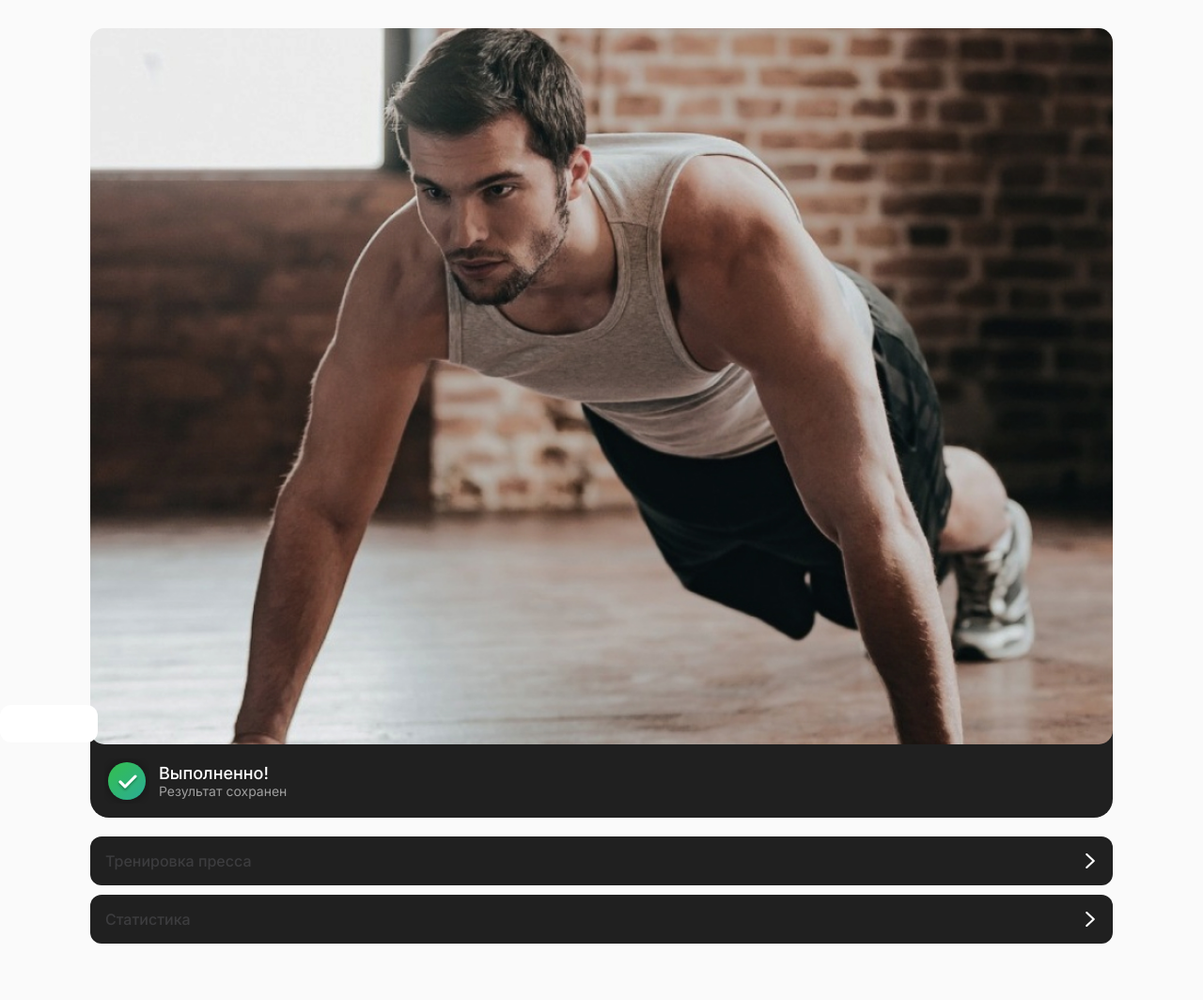
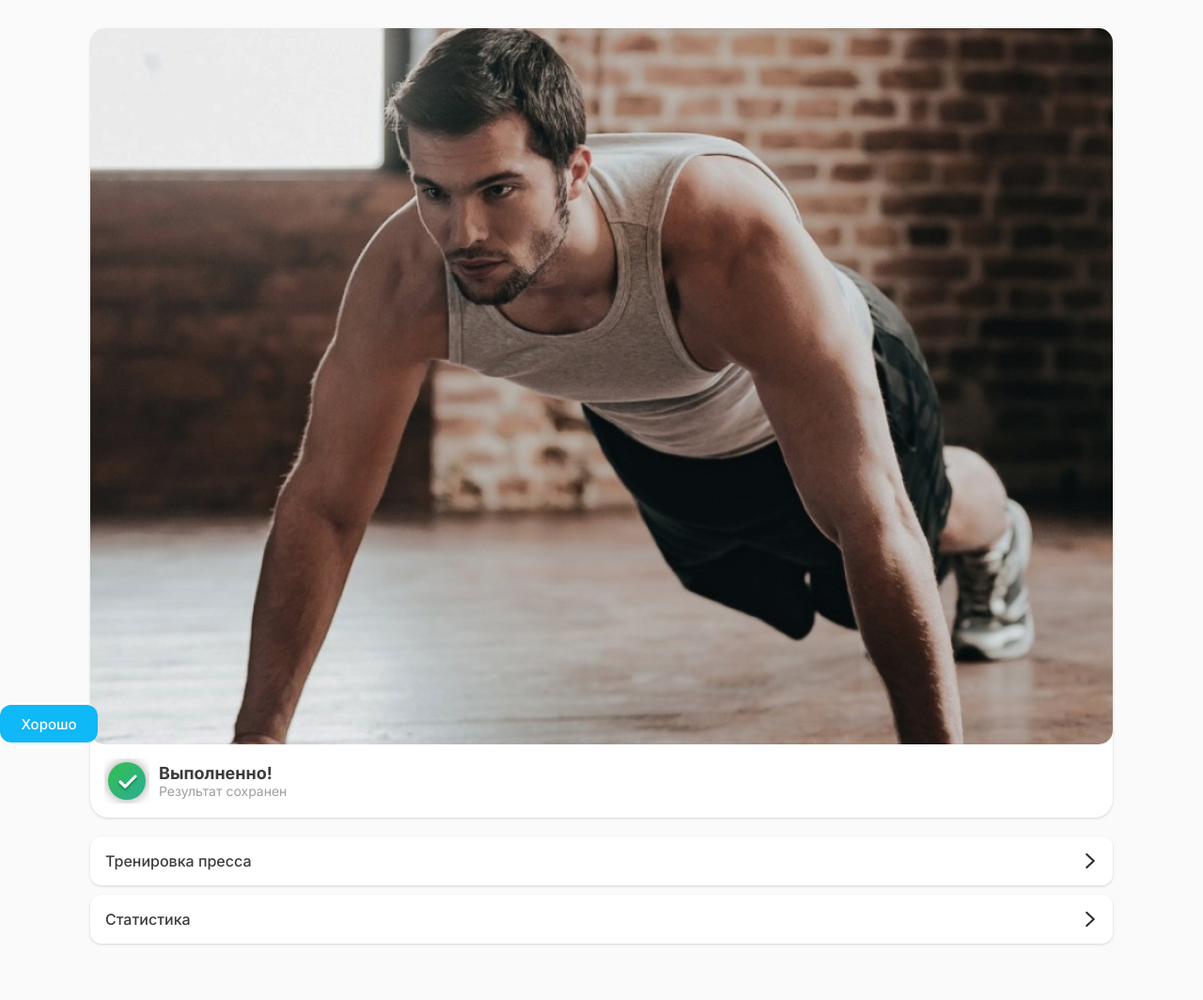
Before and after one commit to MarkTEM/create-site, a PHP site: page /done.html in a window 1280 px wide. Shown: the whole page at 94% size. Run offline with PHP 8.4, Linux system fonts and the light colour scheme.

Commit message:
Add files via upload

```diff
--- a/css/done.css
+++ b/css/done.css
@@ -9,8 +9,7 @@ body.dark { background: var(--fon-dark); }
 /*------------------------------------------*/
 
 .text_light {
-    color: #fff;
-    font-weight: 500;
+    font-weight: 600;
     font-size: 18px;
 }
 
@@ -65,15 +64,14 @@ body.dark { background: var(--fon-dark); }
     cursor: pointer;
     font-size: 15px;
     text-align: center;
-    /* margin: 10px 5px; */
     padding: 0.7em 1.5em;
     border-radius: 12px;
+    background: #0fb8f6;
     color: #fff;
     font-weight: 500;
     padding: 0.7em 1.5em;
-    background: #fff;
 }
-body.dark .btn__category { background: #0fb8f6; }
+body.dark .btn__category { background: #3787D0; }
 @media only screen and (max-width: 720px){
     .btn__category {
         width: 100%;
@@ -90,25 +88,29 @@ body.dark .btn__category { background: #0fb8f6; }
     background-position: center center;
     background-size: 1.0em 1.0em;
 }
-.ico__right {background-image: url(../ico/right.svg);}
+.ico__right {background-image: url(../ico/right_dark.svg);}
+body.dark .ico__right { background-image: url(../ico/right.svg); }
 /*------------------------------------------*/
 
 .box {
-    background: var(--box_dark);
+    background: var(--box_light);
+    box-shadow: 0px 1px 3px rgb(0 0 0 / 15%);
     border-radius: 20px;
 }
+body.dark .box { background: var(--box_dark); }
 .box2 {
     display: flex;
     justify-content: space-between;
     align-items: center;
-    background: var(--box_dark);
+    background: var(--box_light);
+    box-shadow: 0px 1px 3px rgb(0 0 0 / 15%);
     padding: 1em 1em;
     border-radius: 12px;
     cursor: pointer;
 }
-.box2:hover {
-    background: #3787D0;
-}
+body.dark .box2 { background: var(--box_dark); }
+.box2:hover { background: #0fb8f6; }
+body.dark .box2:hover { background: #3787D0; }
 .prog__photo {
     padding-bottom: 70%;
     width: 100%;
@@ -129,8 +131,6 @@ body.dark .btn__category { background: #0fb8f6; }
     background-image: url(../ico/done.svg);
     height: 3.0em;
     width: 3.0em;
-    border-radius: 2px;
-    cursor: pointer;
     background-repeat: no-repeat;
     background-position: center center;
     background-size: 4.0em 4.0em;
```
